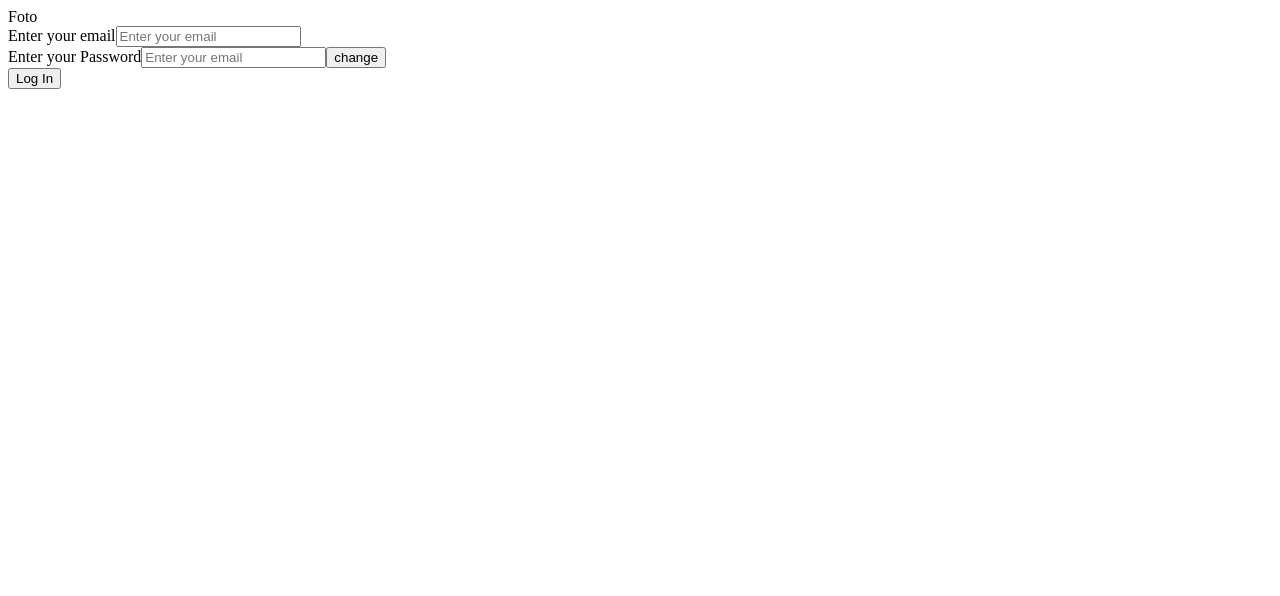
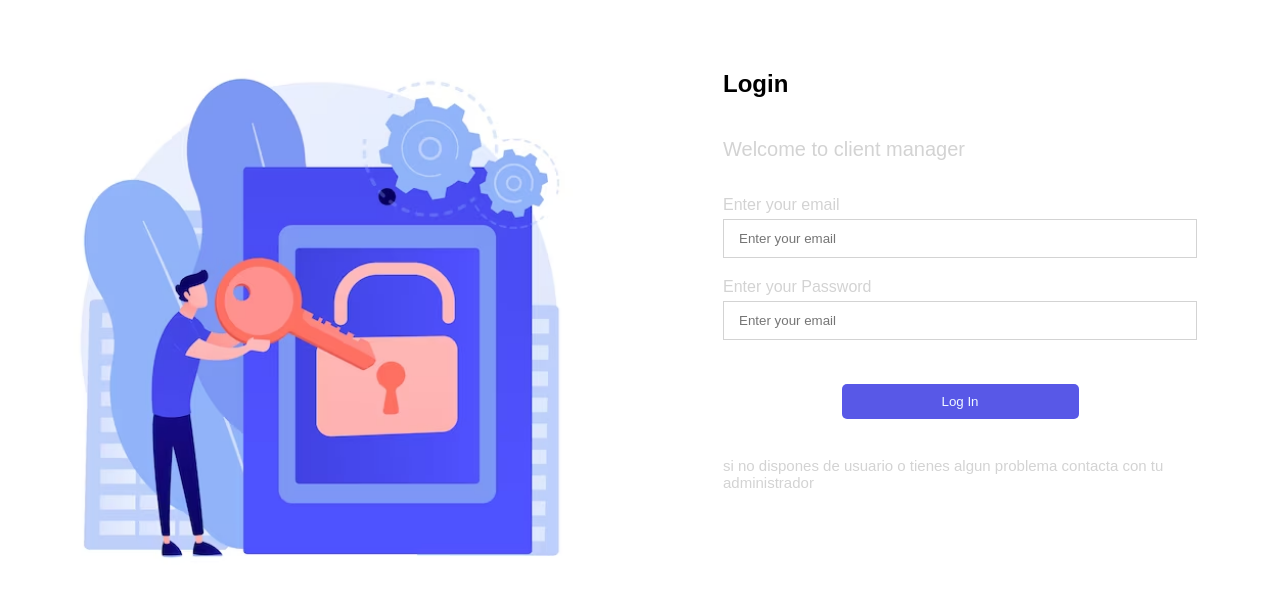
Before and after one commit to Carlo-Terrero/front_from_app, a React (Vite) app: page / in a window 1280 px wide. Shown: the top 596 px of the page. Built offline with nearby package versions, Linux system fonts and the light colour scheme.

Commit message:
implement login

```diff
--- a/package.json
+++ b/package.json
@@ -11,7 +11,8 @@
   },
   "dependencies": {
     "react": "^18.2.0",
-    "react-dom": "^18.2.0"
+    "react-dom": "^18.2.0",
+    "react-router-dom": "^6.16.0"
   },
   "devDependencies": {
     "@types/react": "^18.2.15",
--- a/src/component/pages/login/login.jsx
+++ b/src/component/pages/login/login.jsx
@@ -1,12 +1,14 @@
 import React from "react";
 
 import LoginForm from "./loginForm";
+import imgLogIn from "../../../assets/img/login.avif"
+
 export default function Login(){
 
     return(
         <div className="container_login">
-            <div className="container_column_left">
-                Foto
+            <div className="container_column_left" style={{ backgroundImage: `url(${imgLogIn})`}}>
+
             </div>
 
             <div className="container_colimn_right">
--- a/src/component/pages/login/loginForm.jsx
+++ b/src/component/pages/login/loginForm.jsx
@@ -27,8 +27,17 @@ export default function LoginForm(){
     }
 
     return(
+
+        <div className="container_form">
+
+            <h2>Login</h2>
+
+            <p className="from_slogan">
+                Welcome to client manager
+            </p>
+
             <form onSubmit={onSubmit}>
-            <div>
+                <div className="container_from_input">
                     <label htmlFor="user_mail">Enter your email</label>
                     <input
                         type="email"
@@ -36,10 +45,11 @@ export default function LoginForm(){
                         placeholder="Enter your email"
                         value={loginDate.user_mail}
                         onChange={(e) => handlechange(e)}
+                        required={true}
                     />
                 </div>
 
-            <div>
+                <div className="container_from_input">
                     <label htmlFor="user_pass">Enter your Password</label>
                     <input
                         type={typePass}
@@ -47,11 +57,17 @@ export default function LoginForm(){
                         placeholder="Enter your email"
                         value={loginDate.user_pass}
                         onChange={(e) => handlechange(e)}
+                        required={true}
                     />
-                <button onClick={() => handelTypePass()}>change</button>
+                    {/* <button onClick={() => handelTypePass()}>change</button> */}
                 </div>
 
-            <button>Log In</button>
+                <button className="btn_log">Log In</button>
             </form>
+
+            <p className="from_sub_slogan">
+                si no dispones de usuario o tienes algun problema contacta con tu administrador
+            </p>
+        </div>
     )
 }
--- /dev/null
+++ b/src/styles/btn.scss
@@ -0,0 +1,9 @@
+.btn_log{
+    width: 50%;
+    height: 35px;
+    border-radius: 5px;
+    border: none;
+    color: aliceblue;
+    background-color: $general;
+    margin: 5% 25%;
+}
--- /dev/null
+++ b/src/styles/general.scss
@@ -0,0 +1,4 @@
+body{
+    margin: 0;
+    font-family: Arial;
+}
--- a/src/styles/index.scss
+++ b/src/styles/index.scss
@@ -1,2 +1,4 @@
 @import "./variables.scss";
+@import "./general.scss";
 @import "./login.scss";
+@import "./btn.scss";
--- a/src/styles/login.scss
+++ b/src/styles/login.scss
@@ -1,3 +1,56 @@
 .container_login{
-    // background-color: burlywood;
+    display: flex;
+    margin: 0;
+    padding: 0;
+
+    .container_column_left{
+        position: relative;
+        width: 100%;
+        background-repeat: no-repeat;
+        background-size: cover;
+    }
+
+    .container_colimn_right{
+        width: 100%;
+        // padding: 0px 0;
+    }
 }
+
+.container_form{
+    display: flex;
+    flex-direction: column;
+    padding: 50px 83px;
+
+    h2{
+        // color:;
+    }
+
+    .from_slogan{
+        color: $live_grey;
+        font-size: 20px;
+        margin-bottom: 35px;
+    }
+
+    input{
+        height: 35px;
+        border: 1px solid $live_grey;
+        padding-left: 15px;
+    }
+
+    .container_from_input{
+        display: flex;
+        flex-direction: column;
+        gap: 5px;
+        margin-bottom: 20px;
+
+        label{
+            color: $live_grey;
+        }
+    }
+
+    .from_sub_slogan{
+        color: $live_grey;
+        font-size: 15px;
+        margin-bottom: 35px;
+    }
+}
--- a/src/styles/variables.scss
+++ b/src/styles/variables.scss
@@ -0,0 +1,2 @@
+$live_grey: #D3D3D3;
+$general: rgb(88, 88, 231);
```
Also changed, not shown: src/assets/img/login.avif (added), 1 other file (tests, documents, lock files or other folders). Lines whose indentation alone changed are shown as unchanged.
